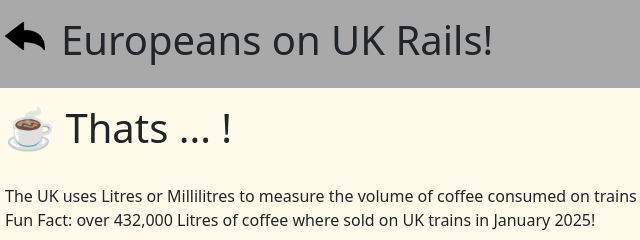
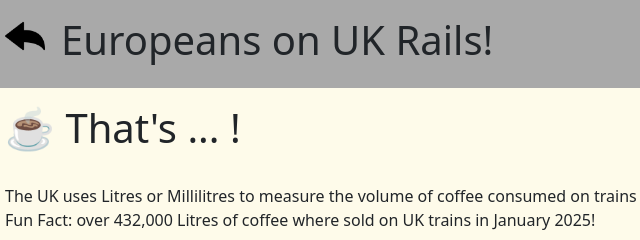
Before and after one commit to T-J-Summer/SE-Summative-1, a plain HTML site: page UJ-Finish.html in a window 1280 px wide. Shown: the top 240 px of the page, 11-651 px from the left. Drawn offline with nearby package versions, Linux system fonts and the light colour scheme.

```diff
--- a/UJ-Finish.html
+++ b/UJ-Finish.html
@@ -10,7 +10,7 @@
 <div>
   <div style="background-color: darkgrey" class="d-flex p-3"><img src="BackArrow.png" alt="Undo Button" width="40" height="40" class="me-3"> <h1>Europeans on UK Rails!</h1> <img src="Logo.png" alt="Europeans on UK Rails Logo" width="60" class="ms-auto" ></div>
   <div class="m-3">
-    <h1> ☕️ Thats ... !</h1><Br>
+    <h1> ☕️ That's ... !</h1><Br>
 
     The UK uses Litres or Millilitres to measure the volume of coffee consumed on trains<Br>
 
```
